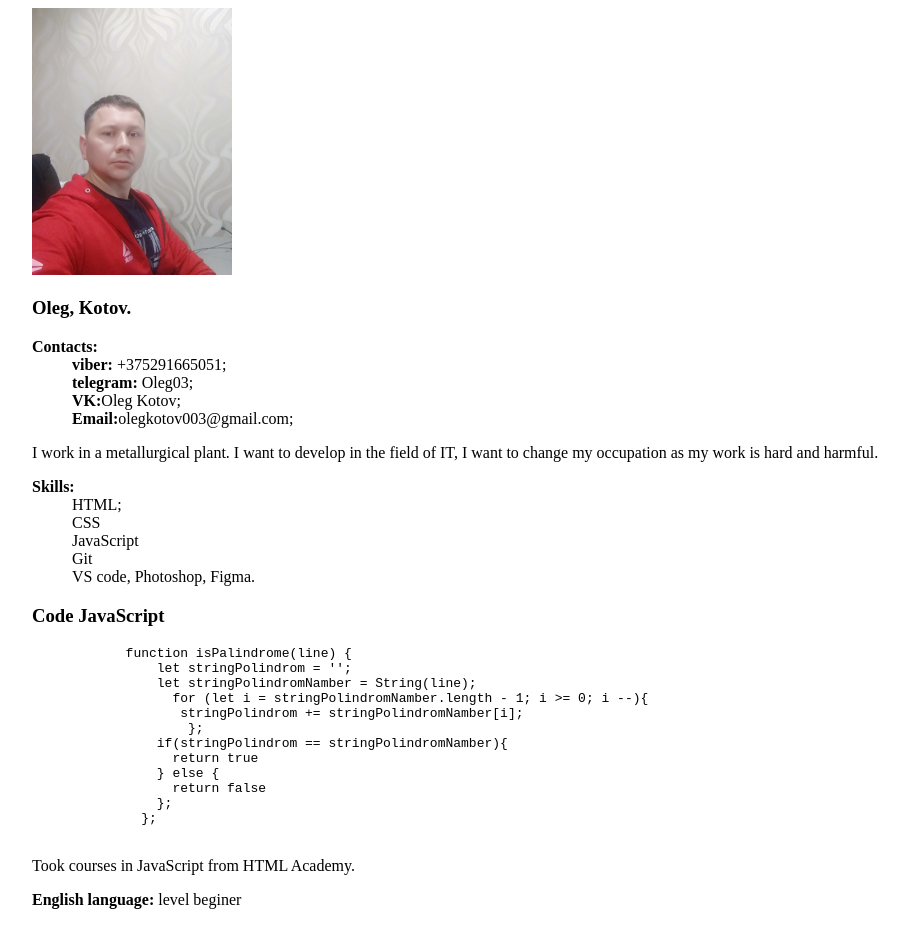
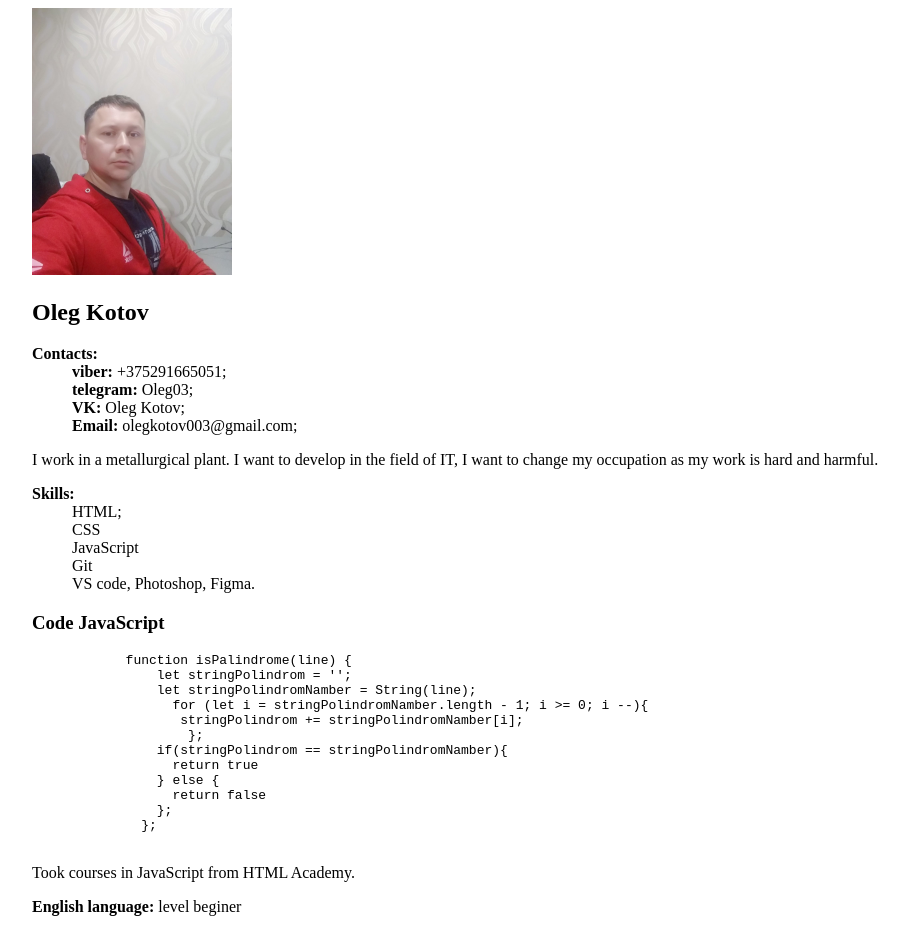
Before and after one commit to KotovOleg/rsschool-cv, a plain HTML site: page index.html in a window 1280 px wide. Shown: the whole page, without its empty margins (78-987 px from the left). Drawn offline with Linux system fonts and the light colour scheme.

Commit message:
refactor: add spaces in index

```diff
--- a/index.html
+++ b/index.html
@@ -9,13 +9,13 @@
 <body>
     <div class="content">
         <img class="avatar" src="photo.jpg" alt="">
-        <h3>Oleg, Kotov.</h3>
+        <h2>Oleg Kotov</h2>
         <span><strong>Contacts:</strong></span>
         <ul>
             <li><b>viber:</b> +375291665051;</li>
             <li><b>telegram:</b> Oleg03;</li>
-            <li><b>VK:</b>Oleg Kotov;</li>
-            <li><b>Email:</b>olegkotov003@gmail.com;</li>
+            <li><b>VK:</b> Oleg Kotov;</li>
+            <li><b>Email:</b> olegkotov003@gmail.com;</li>
         </ul>
         <p>I work in a metallurgical plant. I want to develop in the field of IT, I want to change my occupation as my work is hard and harmful.</p>
         <span><strong>Skills:</strong></span>
```
